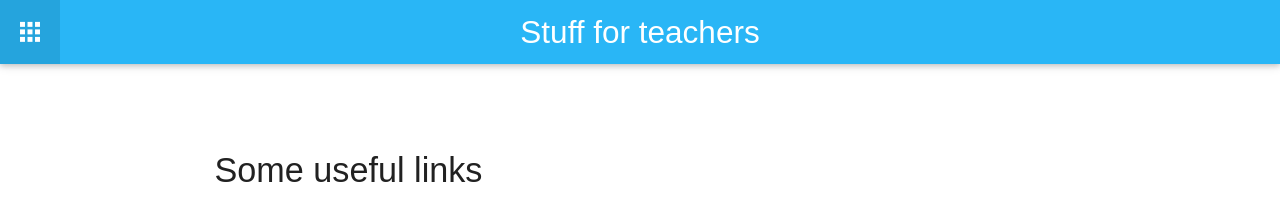
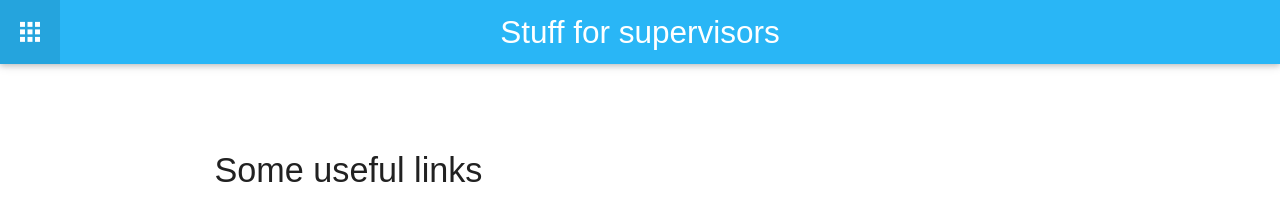
Before and after one commit to tudelft3d/geo2020, a Jekyll site: the page built from teachers/index.md, in a window 1280 px wide. Shown: the top 210 px of the page. Built offline with Jekyll 4.4.1, drawn with Linux system fonts in a browser that asks for light colours; nearby versions of some CDN libraries.

Commit message:
teachers —> supervisors

```diff
--- a/_data/cards.yml
+++ b/_data/cards.yml
@@ -50,7 +50,7 @@
   colour: purple
 
 - url:    /teachers/
-  text:   Stuff for teachers
+  text:   Stuff for supervisors
   icon:   fa-chalkboard-teacher
   colour: blue
 
--- a/teachers/index.md
+++ b/teachers/index.md
@@ -1,6 +1,6 @@
 ---
 layout: page
-title: Stuff for teachers
+title: Stuff for supervisors
 permalink: /teachers/
 ---
 
```
